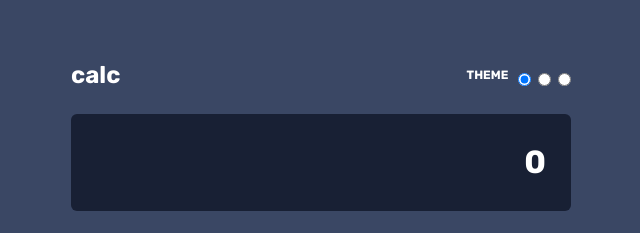
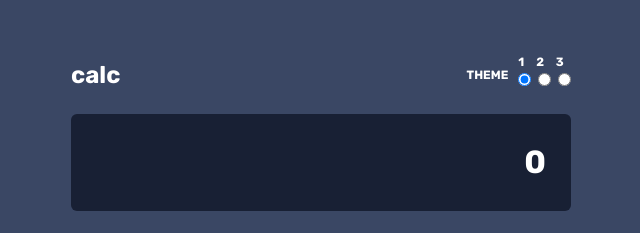
Before and after one commit to Kerri-AnnBates/Calculator, a website: page index.html in a window 1280 px wide. Shown: the top 233 px of the page, 319-959 px from the left. Drawn offline with Linux system fonts and the light colour scheme.

Commit message:
add labels to theme picker

```diff
--- a/index.html
+++ b/index.html
@@ -37,9 +37,16 @@
             <div class="theme-wrapper">
               <div class="header-xsmall theme-header">Theme</div>
               <div class="theme-picker">
-                <input type="radio" name="theme" value="1" id="theme-1" checked />
-                <input type="radio" name="theme" value="2" id="theme-2" />
-                <input type="radio" name="theme" value="3" id="theme-3" />
+                <div class="theme-labels">
+                  <label for="theme-1">1</label>
+                  <label for="theme-2">2</label>
+                  <label for="theme-3">3</label>
+                </div>
+                <div class="theme-selectors">
+                  <input type="radio" name="theme" value="1" id="theme-1" checked />
+                  <input type="radio" name="theme" value="2" id="theme-2" />
+                  <input type="radio" name="theme" value="3" id="theme-3" />
+                </div>
               </div>
             </div>
           </div>
--- a/styles/scss/_calculator.scss
+++ b/styles/scss/_calculator.scss
@@ -48,6 +48,25 @@
     margin-right: 10px;
 }
 
+.theme-picker {
+    position: relative;
+
+    label {
+        font-size: 0.75rem;
+        margin-right: 5px;
+
+        &:last-child {
+            margin-right: 0;
+        }
+    }
+}
+
+.theme-labels {
+    position: absolute;
+    top: -20px;
+    width: 100%;
+}
+
 .keypad {
     background-color: $toggleKeypadBackground;
     border-radius: 6px;
```
Also changed, not shown: public/css/index.css.
